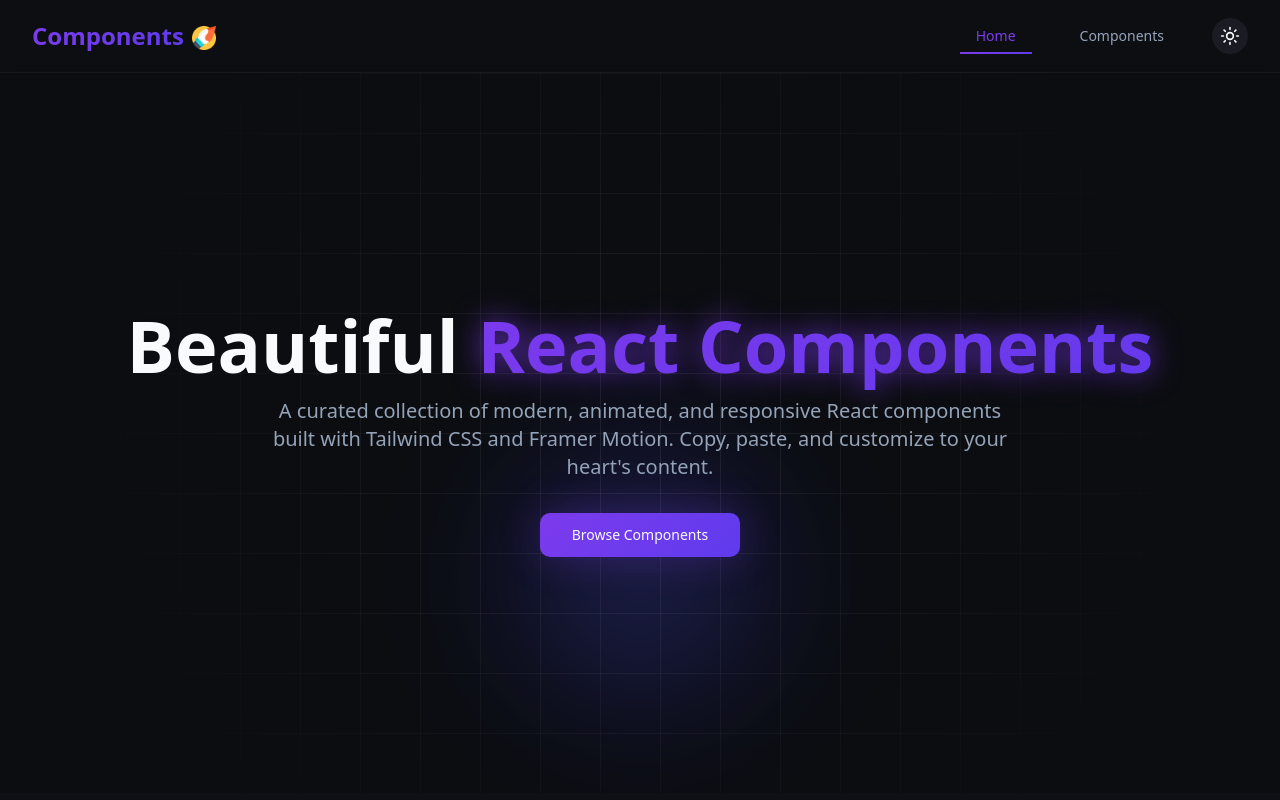
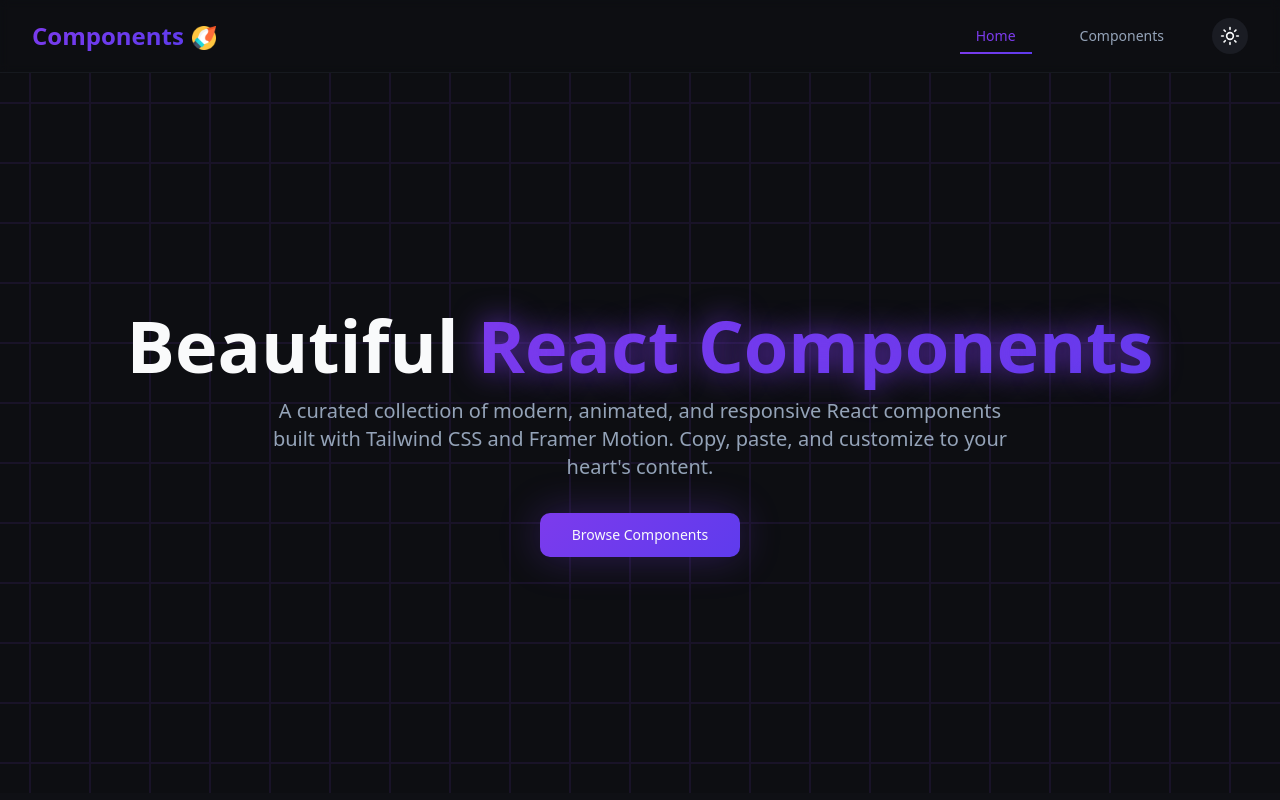
Before and after one commit to Hard-Patel/Spartan-UI, a React (Vite) app: page / in a window 1280 px wide. Shown: the top 800 px of the page. Built offline with nearby package versions, Linux system fonts and the light colour scheme.

Commit message:
Updating the minor changes in hero section

```diff
--- /dev/null
+++ b/src/components/common/InteractiveGrid.tsx
@@ -0,0 +1,50 @@
+import { useEffect, useState } from "react";
+
+export const InteractiveGrid = () => {
+  const [gridDimensions, setGridDimensions] = useState({ cols: 20, rows: 15 });
+
+  // Calculate grid dimensions based on container size
+  useEffect(() => {
+    const updateDimensions = () => {
+      const cellSize = 60;
+      const cols = Math.ceil(window.innerWidth / cellSize) + 2;
+      const rows = Math.ceil(window.innerHeight / cellSize) + 2;
+      setGridDimensions({ cols, rows });
+    };
+
+    updateDimensions();
+    window.addEventListener("resize", updateDimensions);
+    return () => window.removeEventListener("resize", updateDimensions);
+  }, []);
+
+  return (
+    <div className="absolute inset-0 overflow-hidden">
+      {/* Interactive grid overlay */}
+      <div
+        className="absolute inset-0 grid gap-0"
+        style={{
+          gridTemplateColumns: `repeat(${gridDimensions.cols}, 60px)`,
+          gridTemplateRows: `repeat(${gridDimensions.rows}, 60px)`,
+          transform: "translate(-30px, -30px)", // Offset to align with background grid
+        }}
+      >
+        {Array.from(
+          { length: gridDimensions.cols * gridDimensions.rows },
+          (_, index) => {
+            const col = index % gridDimensions.cols;
+            const row = Math.floor(index / gridDimensions.cols);
+            const cellId = `${col}-${row}`;
+
+            return (
+              <div
+                key={cellId}
+                className={`w-[60px] h-[60px] transition-all duration-200 ease-out
+                    cursor-pointer border border-primary/10 hover:bg-primary/15`}
+              />
+            );
+          }
+        )}
+      </div>
+    </div>
+  );
+};
--- a/src/components/sections/Hero.tsx
+++ b/src/components/sections/Hero.tsx
@@ -2,6 +2,7 @@ import { motion } from "motion/react";
 import { useState } from "react";
 import { Link } from "react-router-dom";
 import { Button } from "../ui/button";
+import { InteractiveGrid } from "../common/InteractiveGrid";
 
 const HeroSection = () => {
   const [mousePos, setMousePos] = useState({
@@ -14,19 +15,6 @@ const HeroSection = () => {
       className="relative flex items-center overflow-hidden h-[90vh]"
       onMouseMove={(e) => setMousePos({ x: e.clientX, y: e.clientY - 72 })}
     >
-      {/* Gradient ball following cursor */}
-      <motion.div
-        className="absolute w-64 h-64 rounded-full opacity-30 pointer-events-none blur-3xl"
-        style={{
-          background: "radial-gradient(circle at center, #fff, #0000ff, #fff)",
-        }}
-        animate={{ x: mousePos.x - 128, y: mousePos.y - 256 }}
-        transition={{ type: "spring", stiffness: 150, damping: 60 }}
-      />
-
-      {/* Glass morph overlay */}
-      <div className="absolute inset-0 backdrop-blur-xl bg-background/30 z-0" />
-
       {/* Hero content */}
       <div className="relative z-10 max-w-7xl mx-auto px-6 py-24">
         <div className="text-center space-y-8">
@@ -67,7 +55,7 @@ const HeroSection = () => {
       </div>
 
       {/* Animated glowing grid */}
-      <div className="absolute inset-0 bg-[linear-gradient(to_right,rgba(255,255,255,0.08)_1px,transparent_1px),linear-gradient(to_bottom,rgba(255,255,255,0.08)_1px,transparent_1px)] bg-[size:60px_60px] animate-grid-pan [mask-image:radial-gradient(circle_at_center,white,transparent_80%)]" />
+      <InteractiveGrid />
     </section>
   );
 };
```
